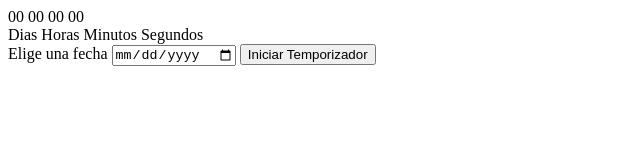
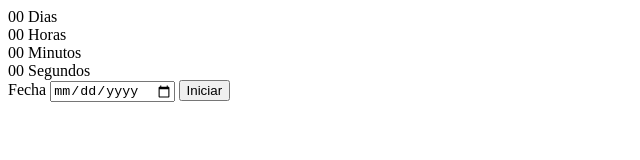
Before and after one commit to EstebanVanegasV/Temporizador, a plain HTML site: page index.html in a window 1280 px wide. Shown: the whole page, without its empty margins (0-640 px from the left). Drawn offline with Linux system fonts and the light colour scheme.

Commit message:
Se modifico el archivo HTML

```diff
--- a/index.html
+++ b/index.html
@@ -7,23 +7,28 @@
     <link rel="stylesheet" href="style.css" />
   </head>
   <body>
-    <div class="countdown">
-      <div class="countdown-timer">
-        <span id="days">00</span>
-        <span id="hours">00</span>
-        <span id="minutes">00</span>
-        <span id="seconds">00</span>
+    <div class="countdow">
+      <div class="time-section">
+        <span class="time" id="days">00</span>
+        <span class="time-label">Dias</span>
       </div>
-      <div class="countdown-label"></div>
-      <span>Dias</span>
-      <span>Horas</span>
-      <span>Minutos</span>
-      <span>Segundos</span>
+      <div class="time-section">
+        <span class="time" id="hours">00</span>
+        <span class="time-label">Horas</span>
+      </div>
+      <div class="time-section">
+        <span class="time" id="minutes">00</span>
+        <span class="time-label">Minutos</span>
+      </div>
+      <div class="time-section">
+        <span class="time" id="seconds">00</span>
+        <span class="time-label">Segundos</span>
+      </div>
     </div>
-    <div class="countdown-input">
-      <label for="date-picker">Elige una fecha</label>
+    <div class="countdow-input">
+      <label for="date-picker">Fecha</label>
       <input type="date" id="date-picker" />
-      <button id="start.button">Iniciar Temporizador</button>
+      <button id="start-button">Iniciar</button>
     </div>
     <script src="script.js"></script>
   </body>
```
Also changed, not shown: 1 other file.
